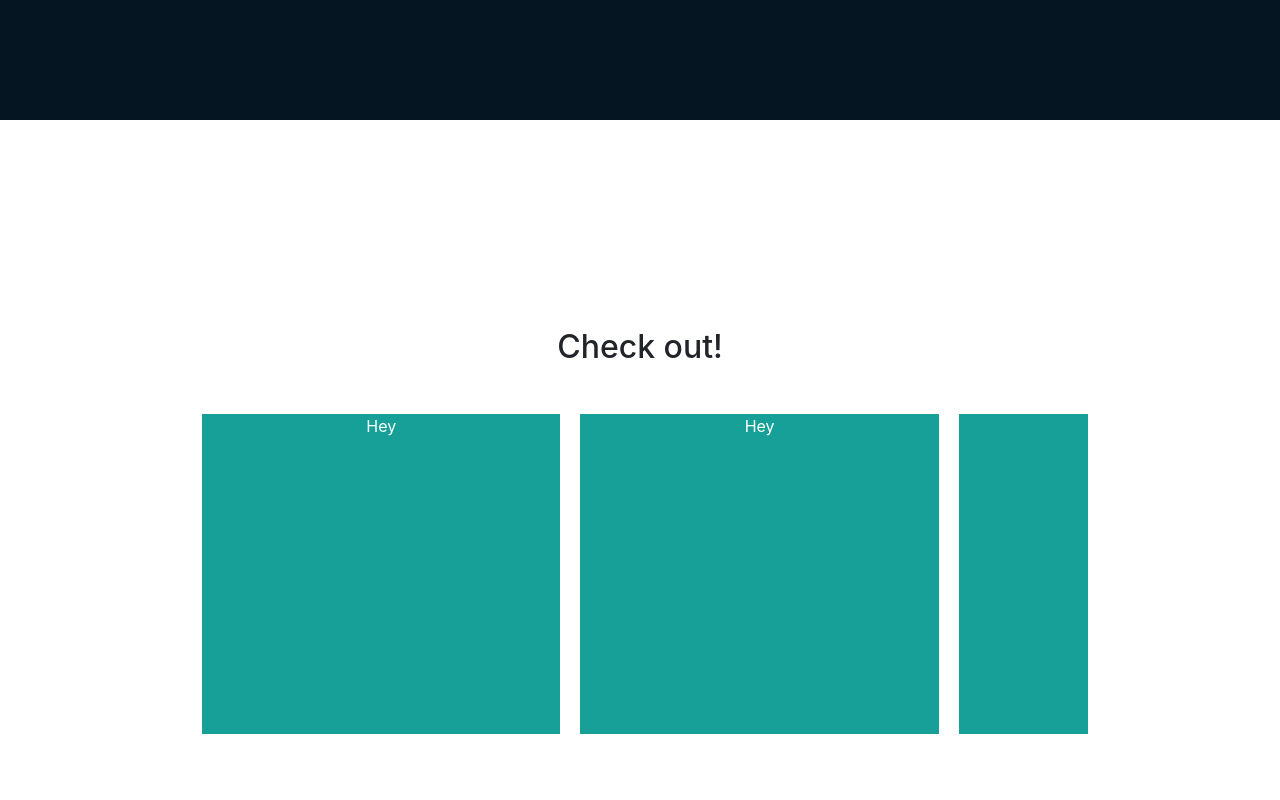
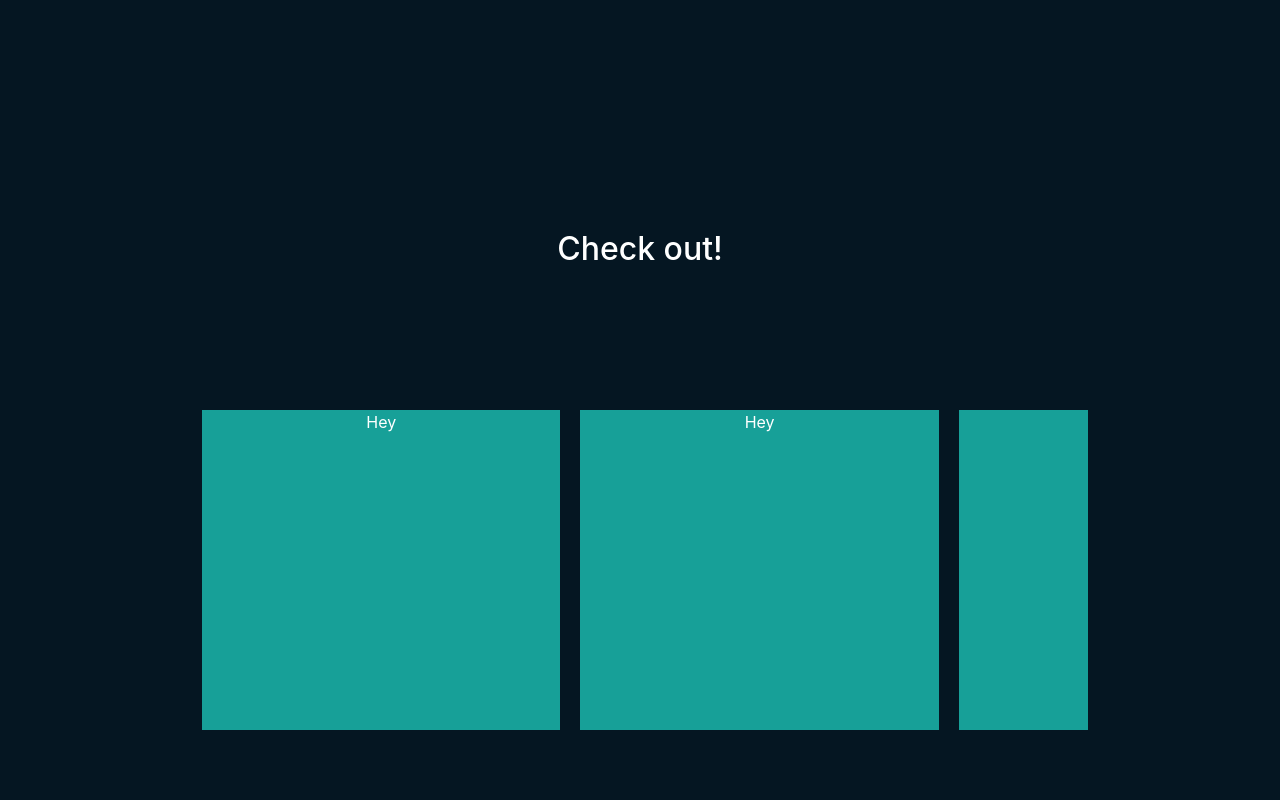
Before and after one commit to TareqRafed/PersonalPortofolio, a React (Create React App) app: page / in a window 1280 px wide. Shown: the part 680-1480 px from the top of the page. Built offline with nearby package versions, Linux system fonts and the light colour scheme.

Commit message:
added better styling, added animation on scroll

```diff
--- a/package.json
+++ b/package.json
@@ -8,6 +8,7 @@
     "@testing-library/user-event": "^7.2.1",
     "bootstrap": "^4.5.0",
     "react": "^16.13.1",
+    "react-animate-on-scroll": "^2.1.5",
     "react-bootstrap": "^1.0.1",
     "react-dom": "^16.13.1",
     "react-indiana-drag-scroll": "^1.6.1",
--- a/public/index.html
+++ b/public/index.html
@@ -24,6 +24,7 @@
       work correctly both with client-side routing and a non-root public URL.
       Learn how to configure a non-root public URL by running `npm run build`.
     -->
+    <link rel="stylesheet" href="https://cdnjs.cloudflare.com/ajax/libs/animate.css/3.5.2/animate.min.css">
     <title>React App</title>
   </head>
   <body>
--- a/src/components/App.js
+++ b/src/components/App.js
@@ -9,6 +9,7 @@ import Projects from './projects.js'
 function App() {
   return (
     <div className="App">
+
       <Header />
       <MenuButton />
       <About />
--- a/src/components/about.js
+++ b/src/components/about.js
@@ -1,15 +1,10 @@
 import React from 'react';
 import "../css/about/about.css"
 import "../css/about/bounce.css";
+import {animateText} from "./effects/effect.js";
+import ScrollAnimation from 'react-animate-on-scroll';
 
-function animateText(title) { // add a class for every letter that changes the color and the font.
-    let animated = [];
-    for (let i = 0; i < title.length; i++) {
-        animated.push(<span className="changeColorLetter">{title[i]}</span>);
-    }
-    return animated;
 
-}
 
 
 
@@ -17,13 +12,22 @@ let myBio = `Lorem Ipsum is simply dummy text of the printing and typesetting in
 
 function About(props) {
     return <div className="about">
+             <ScrollAnimation animateIn='fadeIn'>
         <div>
+            <div>
             <h1 className="bounce text-white">{animateText("Hey I'm Tareq ;)")}</h1>
             <h1 className="bounce text-white">{animateText("A web developer.")}</h1>
-            <p className="text-muted bounce mt-5">Fullstack Developer/ Mobile apps developer</p>
-            <p className="text-white mt-5">{myBio}</p>
+            </div>
+            <div>
+            <p className="text-muted bounce mt-5 ">Fullstack Developer/ Mobile apps developer</p>
+            </div>
+            <div >
+            <p className="text-white mt-5 ">{myBio}</p>
+            </div>
         </div>
+        </ScrollAnimation>
     </div>
+
 }
 
 export default About;
--- /dev/null
+++ b/src/components/effects/effect.js
@@ -0,0 +1,8 @@
+import React from 'react';
+
+
+export const animateText = (title) => { // add a class for every letter to animate it in css.
+    let animated = title.split('').map( (i) => i===' '? i :<span className="changeColorLetter">{i}</span>)
+    return animated;
+
+}
--- a/src/components/projects.js
+++ b/src/components/projects.js
@@ -1,12 +1,24 @@
 import React from 'react';
 import ScrollContainer from 'react-indiana-drag-scroll'
 import '../css/projects.css';
+import {animateText} from "./effects/effect.js";
+import ScrollAnimation from 'react-animate-on-scroll';
+
 
 function Projects(props) {
     return <div className="projects">
         <div>
-            <h2 className="mt-5 mb-5">Check out!</h2>
-            <ScrollContainer className="slider">
+
+
+            <div className="headline">
+            <ScrollAnimation animateIn='bounceInRight' animateOut='bounceOutLeft'>
+            <h2>{animateText("Check out!")}</h2>
+            </ ScrollAnimation>
+            </div>
+
+
+
+            <ScrollContainer  className="slider">
                 <div className="text-white box">Hey</div>
                 <div className="text-white box">Hey</div>
                 <div className="text-white box">Hey</div>
--- a/src/css/about/about.css
+++ b/src/css/about/about.css
@@ -1,28 +1,31 @@
-.about{
+.about {
     position: relative;
-    top:0;
+    top: 0;
     width: 50%;
     margin: 0 auto 0 auto;
     z-index: 1;
     user-select: none;
     height: 100vh;
     overflow: hidden;
-}
-.about > div {
-    position: relative;
-    top:150px;
+
+
 }
 
-@media (max-width:768px){
-    .about > div {
+.about>div {
+    position: relative;
+    top: 150px;
+}
+
+@media (max-width:768px) {
+    .about>div {
         position: relative;
-        top:30px;
+        top: 30px;
         font-size: small;
     }
 }
 
-.changeColorLetter:hover{
+.changeColorLetter:hover {
     font-family: 'Courier New', Courier, monospace;
     color: #1BA098;
-
+    cursor: pointer;
 }
--- a/src/css/about/bounce.css
+++ b/src/css/about/bounce.css
@@ -2,6 +2,7 @@
 
 
 .bounce{
+
  animation: bounce 2.5s infinite;
    -webkit-animation: bounce 2.5s infinite;
    -moz-animation: bounce 2.5s infinite;
--- a/src/css/projects.css
+++ b/src/css/projects.css
@@ -1,16 +1,35 @@
 body{
-    box-sizing: content-box;
+
+    overflow-x:hidden;   /* to cancel scroll on animation */
 }
 .projects{
-    background-color: white;
+    background-color: #051622;
     height: 100vh;
     margin: 0;
 }
+
+.headline {
+    overflow-x:hidden;
+    height: 100px;
+    color: white;
+    background-color: #051622;
+    margin-bottom: 30px;
+    position: relative;
+    bottom: 50px;
+}
+.headline > h2 {
+    position: relative;
+    top:25%;
+}
+
+
 
 .projects > div {
     position: relative;
     top:20%;
 }
+
+
 
 .slider{
     cursor: grab;
```
Also changed, not shown: 1 other file (tests, documents, lock files or other folders).
